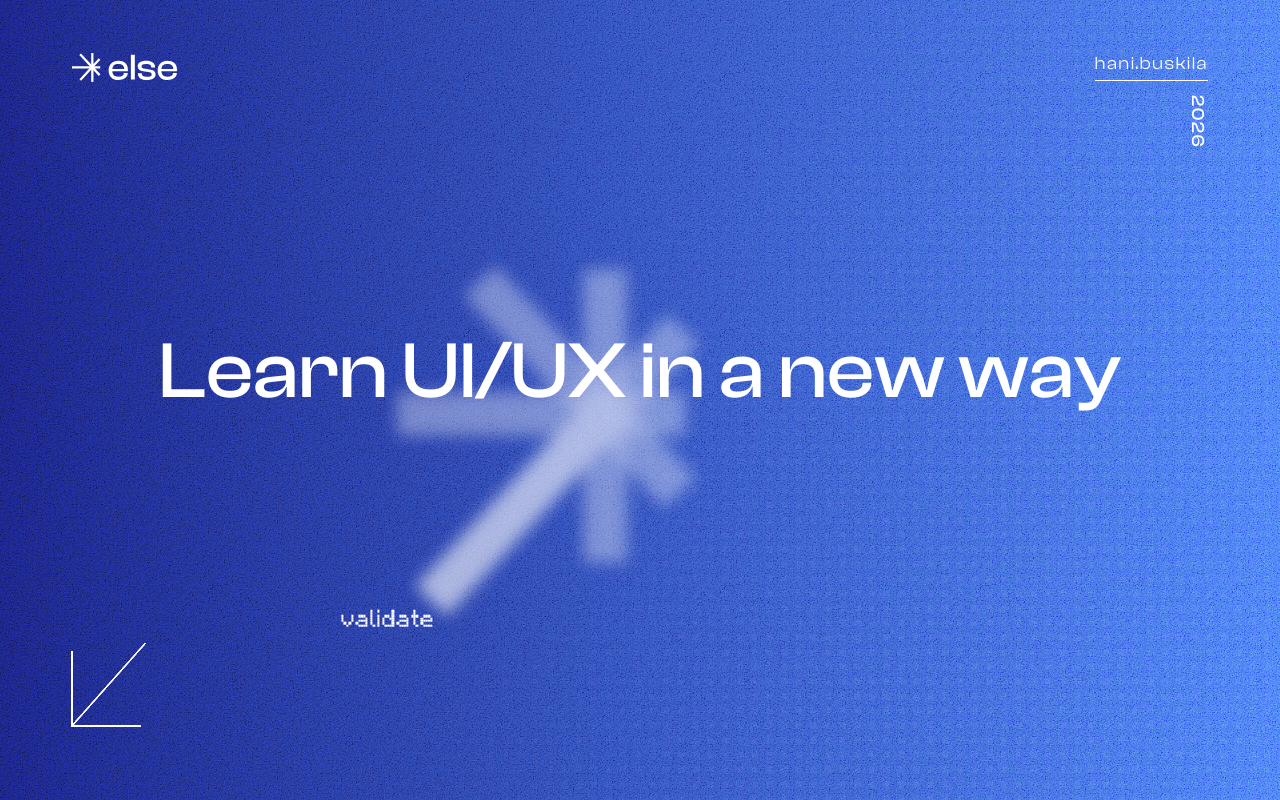
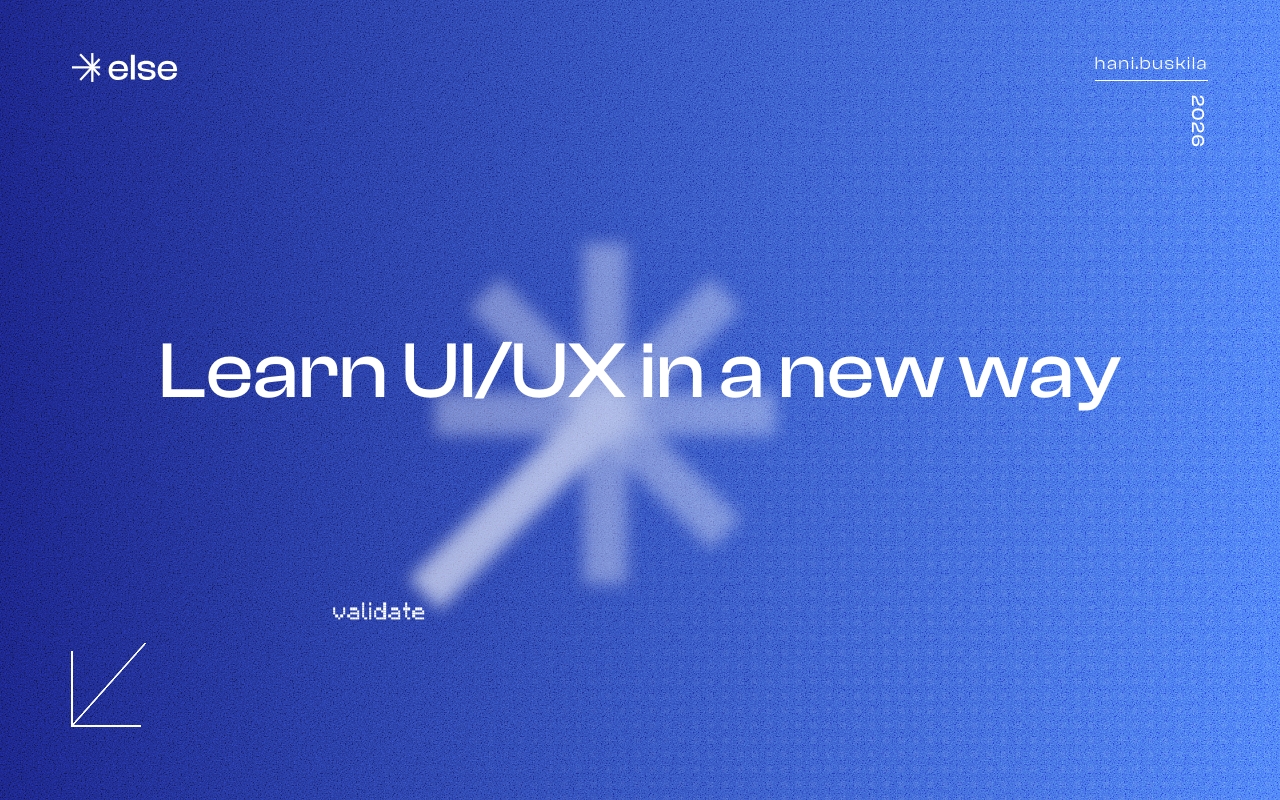
Before and after one commit to hanigirl/else, a Next.js app: page /learnuiux/ in a window 1280 px wide. Shown: the top 800 px of the page. Built offline with nearby package versions, Linux system fonts and the light colour scheme.

Commit message:
Revert "Hero star rests in the logo's shape"
This reverts commit d29bae18e171b6cc60b49010c89b7f706c4a847f.

```diff
--- a/src/styles/shapes.css
+++ b/src/styles/shapes.css
@@ -163,7 +163,7 @@
     --star-step: 1.7s;            /* was 2s — 15% faster */
     --star-ease: cubic-bezier(0.65, 0, 0.35, 1);
     --star-reach: 0.405;          /* long ray's length from the hub, share of the box (0.5 = edge) */
-    --star-rest-scale: 1;         /* resting star size (1 = longest resting ray is 0.33 of the box) */
+    --star-rest: 0.27;            /* every other ray's length, same units */
     --star-rest-opacity: 0.6;     /* brightness of the resting rays */
     --star-label-gap: 2.5%;
     --star-write: 0.6s;           /* time to write a word, pixel by pixel (was 0.7s) */
@@ -197,23 +197,22 @@
     animation: star-ray calc(var(--star-step) * 8) var(--star-ease) infinite;
     animation-delay: calc(var(--star-step) * (var(--i) - 8));
   }
-  .shape-star__ray:nth-child(1) { --i: 0; --a: 0deg; --rest: 0.1271; }
-  .shape-star__ray:nth-child(2) { --i: 1; --a: 46.7deg; --rest: 0.1725; }
-  .shape-star__ray:nth-child(3) { --i: 2; --a: 90deg; --rest: 0.2356; }
-  .shape-star__ray:nth-child(4) { --i: 3; --a: 132.9deg; --rest: 0.2782; }
-  .shape-star__ray:nth-child(5) { --i: 4; --a: 180deg; --rest: 0.33; }
-  .shape-star__ray:nth-child(6) { --i: 5; --a: 226.7deg; --rest: 0.2892; }
-  .shape-star__ray:nth-child(7) { --i: 6; --a: 270deg; --rest: 0.2285; }
-  .shape-star__ray:nth-child(8) { --i: 7; --a: 312.9deg; --rest: 0.1823; }
+  .shape-star__ray:nth-child(1) { --i: 0; --a: 0deg; }
+  .shape-star__ray:nth-child(2) { --i: 1; --a: 45deg; }
+  .shape-star__ray:nth-child(3) { --i: 2; --a: 90deg; }
+  .shape-star__ray:nth-child(4) { --i: 3; --a: 135deg; }
+  .shape-star__ray:nth-child(5) { --i: 4; --a: 180deg; }
+  .shape-star__ray:nth-child(6) { --i: 5; --a: 225deg; }
+  .shape-star__ray:nth-child(7) { --i: 6; --a: 270deg; }
+  .shape-star__ray:nth-child(8) { --i: 7; --a: 315deg; }
 
-  /* At rest the star is the logo's star (public/assets/logo.svg): the same
-     eight angles and lengths (--a / --rest per ray, measured from the logo),
-     longest ray on the left. Each step one ray grows out to --star-reach and
-     back — only the outgoing and incoming rays move, so the star stays put.
+  /* Two lengths only: the long ray (--star-reach) and the rest (--star-rest).
+     Each step just two rays move — the long one shrinks back, the next grows
+     out; the other six stay put, so the star itself never shifts.
      Holds 60% of a step, swaps during the other 40%. */
   @keyframes star-ray {
     0%, 7.5% { scale: calc(var(--star-reach) * 2) 1; opacity: 1; }
-    12.5%, 95% { scale: calc(var(--rest) * var(--star-rest-scale) * 2) 1; opacity: var(--star-rest-opacity); }
+    12.5%, 95% { scale: calc(var(--star-rest) * 2) 1; opacity: var(--star-rest-opacity); }
     100% { scale: calc(var(--star-reach) * 2) 1; opacity: 1; }
   }
 
@@ -228,13 +227,13 @@
     white-space: nowrap;
   }
   .shape-star__label:nth-child(1) { --i: 0; --dx: 1.0; --dy: 0.0; }
-  .shape-star__label:nth-child(2) { --i: 1; --dx: 0.686; --dy: 0.728; }
+  .shape-star__label:nth-child(2) { --i: 1; --dx: 0.707; --dy: 0.707; }
   .shape-star__label:nth-child(3) { --i: 2; --dx: 0.0; --dy: 1.0; }
-  .shape-star__label:nth-child(4) { --i: 3; --dx: -0.681; --dy: 0.733; }
+  .shape-star__label:nth-child(4) { --i: 3; --dx: -0.707; --dy: 0.707; }
   .shape-star__label:nth-child(5) { --i: 4; --dx: -1.0; --dy: 0.0; }
-  .shape-star__label:nth-child(6) { --i: 5; --dx: -0.686; --dy: -0.728; }
+  .shape-star__label:nth-child(6) { --i: 5; --dx: -0.707; --dy: -0.707; }
   .shape-star__label:nth-child(7) { --i: 6; --dx: -0.0; --dy: -1.0; }
-  .shape-star__label:nth-child(8) { --i: 7; --dx: 0.681; --dy: -0.733; }
+  .shape-star__label:nth-child(8) { --i: 7; --dx: 0.707; --dy: -0.707; }
 
   /* Straight rays: tuck the word alongside the tip instead of past it,
      so it never lands on the headline or the bottom divider. */
```
